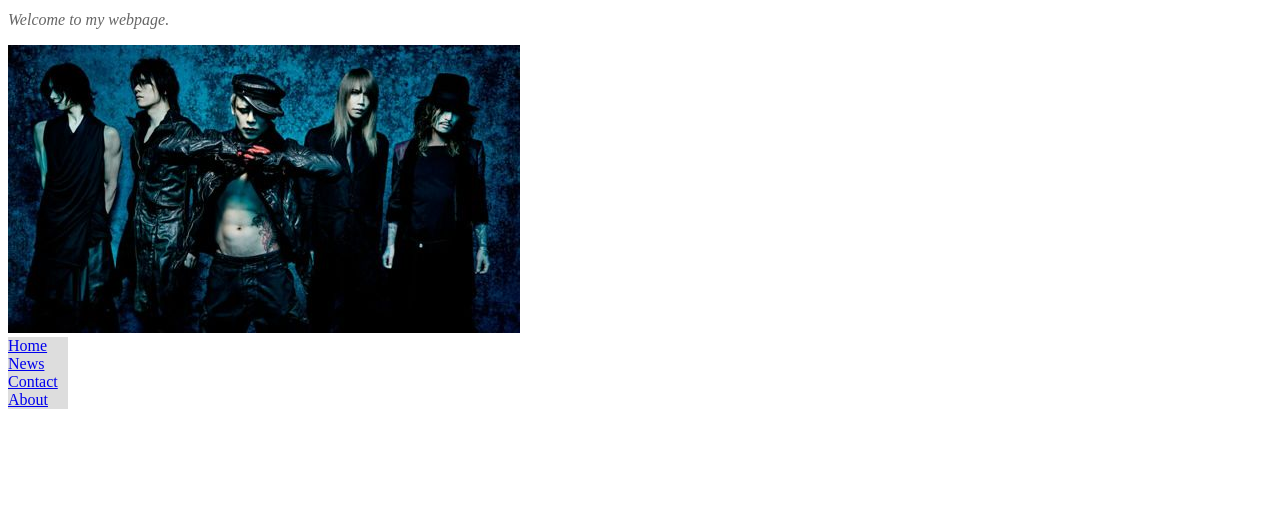
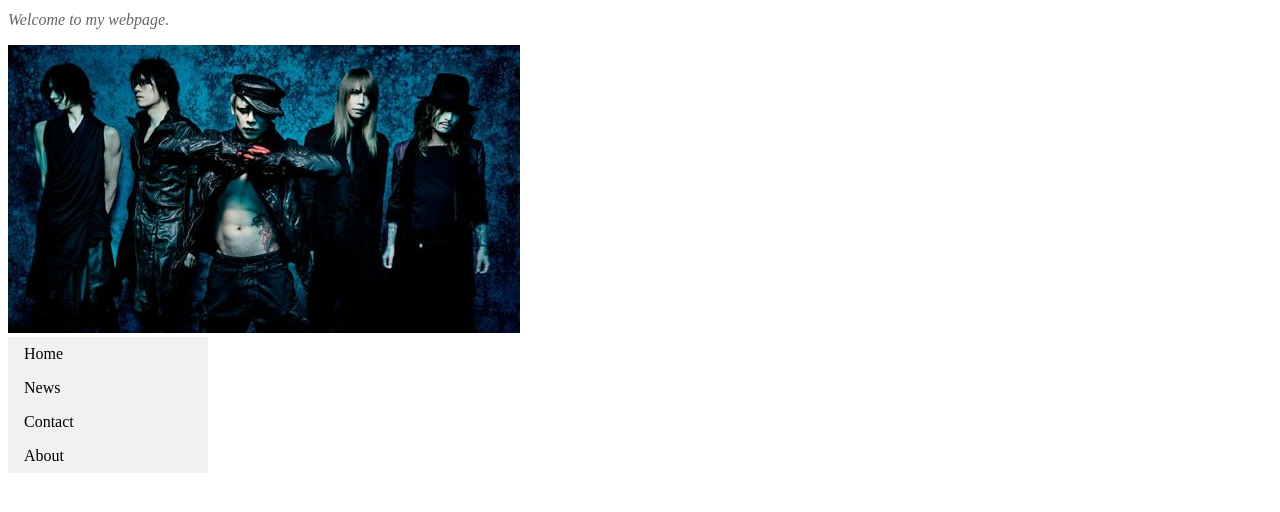
Before and after one commit to carleymdm/carleymdm.github.io, a plain HTML site: page index.html in a window 1280 px wide. Shown: the part 108-620 px from the top of the page. Drawn offline with Linux system fonts and the light colour scheme.

Commit message:
Update index.html

```diff
--- a/index.html
+++ b/index.html
@@ -15,12 +15,21 @@ ul {
   list-style-type: none;
   margin: 0;
   padding: 0;
+  width: 200px;
+  background-color: #f1f1f1;
 }
+
 li a {
   display: block;
-  width: 60px;
-  background-color: #dddddd;
+  color: #000;
+  padding: 8px 16px;
+  text-decoration: none;
 }
+
+/* Change the link color on hover */
+li a:hover {
+  background-color: #555;
+  color: white;
 </style>
 <ul>
   <li><a href="#home">Home</a></li>
```
